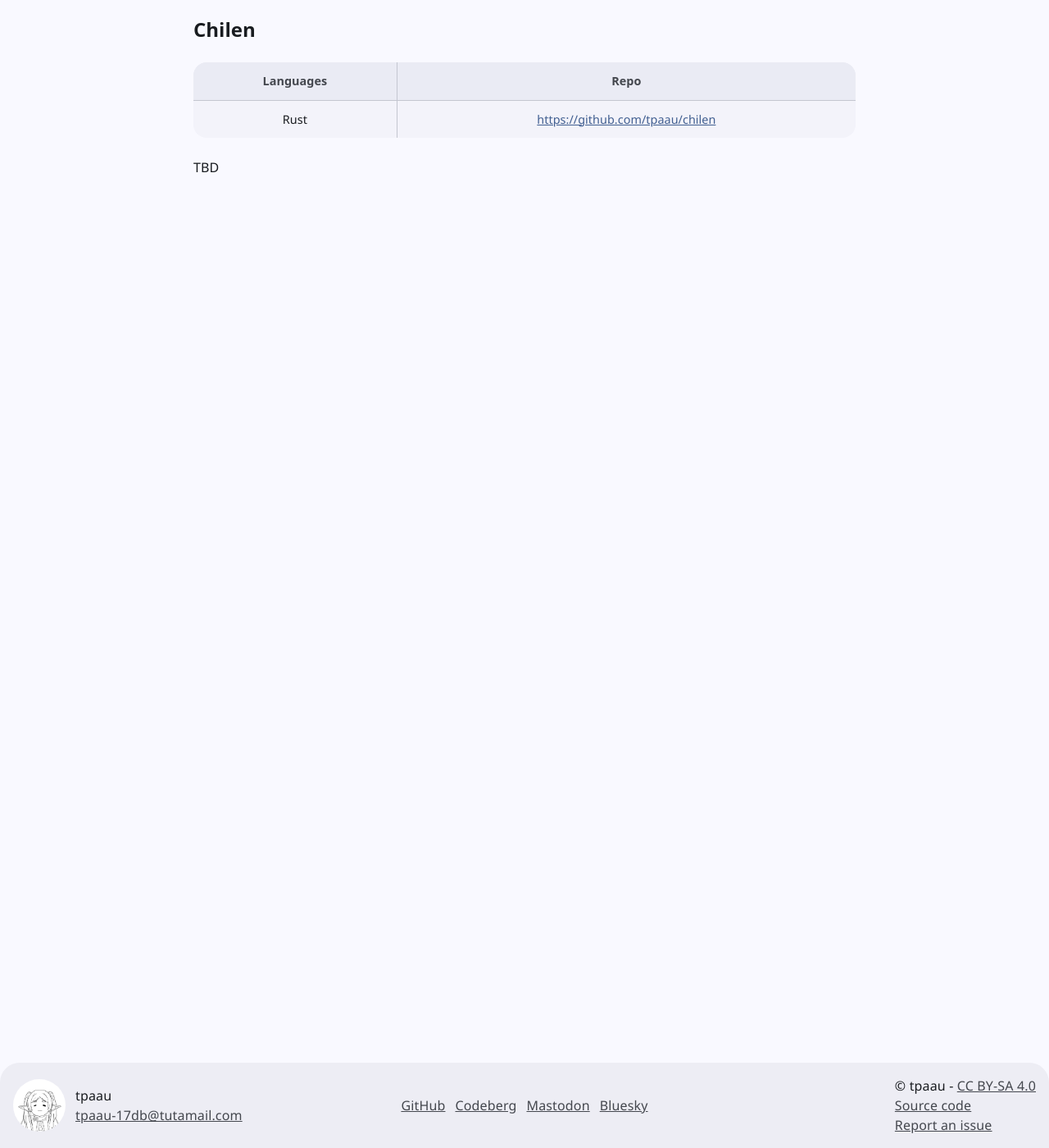
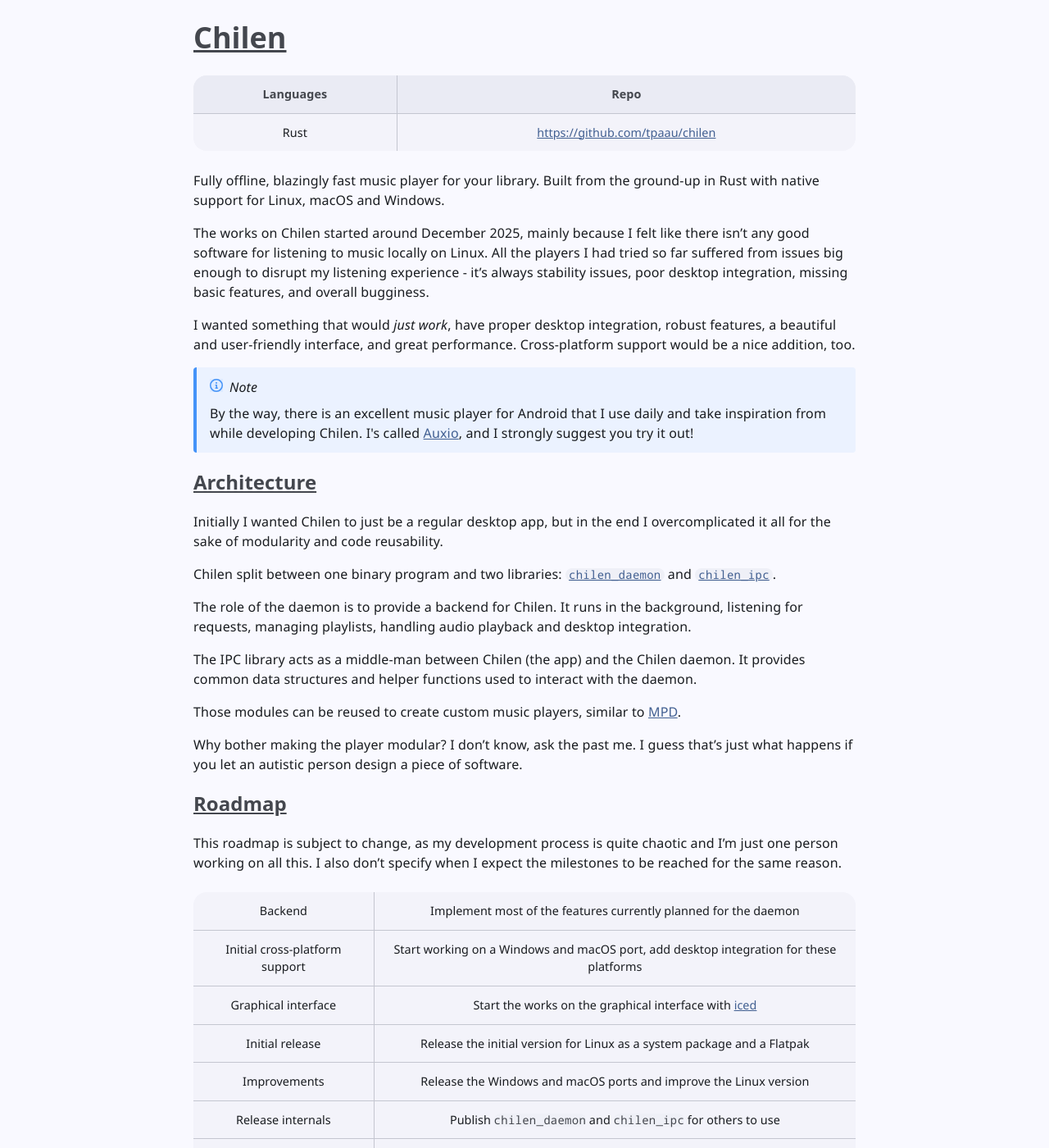
Before and after one commit to tpaau/tpaau.dev, a Jekyll site: the page built from _projects/chilen.md, in a window 1280 px wide and 1400 px high. Shown: the whole window at 82% size. Built offline with Jekyll 4.4.1, drawn with Linux system fonts in a browser that asks for light colours; some of the changed text lies outside the part shown.

Commit message:
Write the project page for Chilen

```diff
--- a/_projects/chilen.md
+++ b/_projects/chilen.md
@@ -3,13 +3,81 @@ layout: subpage
 name: Chilen
 languages: Rust
 repo: https://github.com/tpaau/chilen
-description: Local-only, modular music player for Linux, macOS, and Windows.
-image: /assets/icons/pfp-original.png
-image-alt: Test alt text
+description: Fully offline, blazingly fast music player for your library.
+image: /assets/images/projects/chilen/daemon.jpg
+image-alt: Screenshot of a terminal window running Chilen.
 ---
 
-## {{ page.name }}
+<h1 id="start"><a href="#start">{{ page.name }}</a></h1>
 
 {% include widgets/project-table.html languages=page.languages repo=page.repo %}
 
-TBD
+{{ page.description }} Built from the ground-up in Rust with native support for Linux, macOS and
+Windows.
+
+The works on Chilen started around December 2025, mainly because I felt like there isn't any good
+software for listening to music locally on Linux. All the players I had tried so far suffered from
+issues big enough to disrupt my listening experience - it's always stability issues, poor desktop
+integration, missing basic features, and overall bugginess.
+
+I wanted something that would *just work*, have proper desktop integration, robust features, a
+beautiful and user-friendly interface, and great performance. Cross-platform support would be a nice
+addition, too.
+
+{% include widgets/common/alert.html
+  type="note"
+  content="By the way, there is an excellent music player for Android that I use daily and take
+inspiration from while developing Chilen. I's called
+<a href=\"https://github.com/OxygenCobalt/Auxio\">Auxio</a>, and I strongly suggest you try it out!"
+%}
+
+<h2 id="architecture"><a href="#architecture">Architecture</a></h2>
+
+Initially I wanted Chilen to just be a regular desktop app, but in the end I overcomplicated it all
+for the sake of modularity and code reusability.
+
+Chilen split between one binary program and two libraries:
+[`chilen_daemon`](https://tpaau.github.io/chilen/chilen_daemon/) and
+[`chilen_ipc`](https://tpaau.github.io/chilen/chilen_ipc/).
+
+The role of the daemon is to provide a backend for Chilen. It runs in the background, listening for
+requests, managing playlists, handling audio playback and desktop integration.
+
+The IPC library acts as a middle-man between Chilen (the app) and the Chilen daemon. It provides
+common data structures and helper functions used to interact with the daemon.
+
+Those modules can be reused to create custom music players, similar to
+[MPD](https://www.musicpd.org/).
+
+Why bother making the player modular? I don't know, ask the past me. I guess that's just what
+happens if you let an autistic person design a piece of software.
+
+<h2 id="roadmap"><a href="#roadmap">Roadmap</a></h2>
+
+This roadmap is subject to change, as my development process is quite chaotic and I'm just one
+person working on all this. I also don't specify when I expect the milestones to be reached for
+the same reason.
+
+| Backend | Implement most of the features currently planned for the daemon |
+| Initial cross-platform support | Start working on a Windows and macOS port, add desktop integration for these platforms |
+| Graphical interface | Start the works on the graphical interface with [iced](https://docs.rs/iced/latest/iced/) |
+| Initial release | Release the initial version for Linux as a system package and a Flatpak |
+| Improvements | Release the Windows and macOS ports and improve the Linux version |
+| Release internals | Publish `chilen_daemon` and `chilen_ipc` for others to use |
+| More to come! | Robust tag editor, creating custom synced lyrics, other improvements |
+
+<h2 id="get-involved"><a href="#get-involved">Get Involved</a></h2>
+
+I encourage you to try out Chilen yourself - the repo has an
+[easy-to-follow guide](https://github.com/tpaau/chilen#usage) on how to start using its CLI
+interface. If you would like to get involved in the development process of Chilen, feel free to
+[reach out to me](/#contact)!
+
+Also consider starring the [repo]({{ page.repo }}) to let me know that you like the idea!
+
+
+{% include widgets/common/alert.html
+  type="note"
+  content="Chilen has only been tested on Linux so far. It may or may not work properly on macOS and
+Windows. I plan on expanding platform support in the near future, so stay tuned."
+%}
```
Also changed, not shown: assets/images/projects/chilen/daemon.jpg (added), assets/images/projects/chilen/daemon.png (added).
